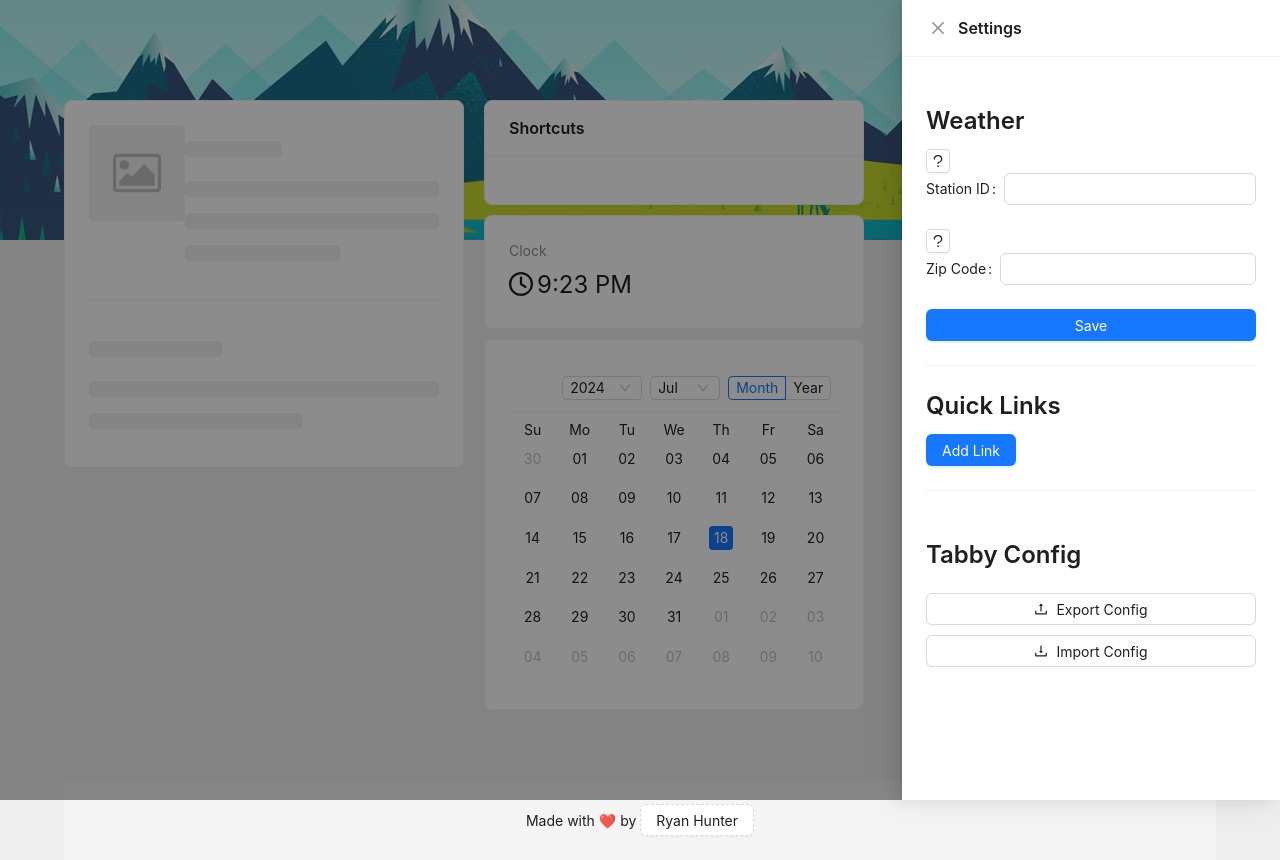
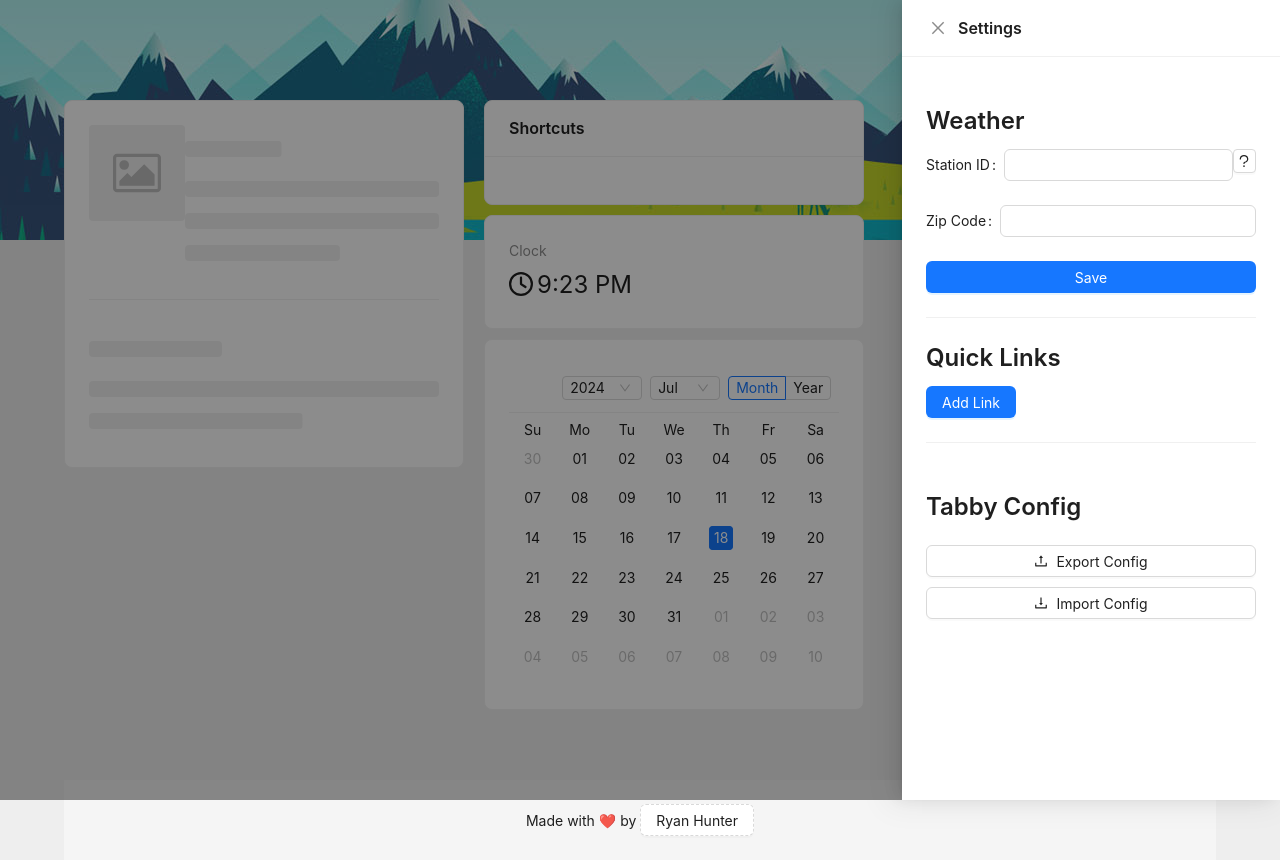
Before and after one commit to iap128/tabby, a React (Create React App) app: page / in a window 1280 px wide. Both pictures are taken after a click on the button 873 px from the left and 88 px from the top of the page. Built offline with nearby package versions, Linux system fonts and the light colour scheme.

Commit message:
Removed extra help button

```diff
--- a/src/personalization/Settings.tsx
+++ b/src/personalization/Settings.tsx
@@ -1,4 +1,4 @@
-import { Button, Divider, Drawer, Form, Input, Typography } from 'antd';
+import { Button, Divider, Drawer, Flex, Form, Input, Typography } from 'antd';
 import { Config } from '../Config';
 import { FC, useState } from 'react';
 import LinkAdder from '../LinkAdder';
@@ -44,16 +44,7 @@ const Settings: FC<Props> = ({ open, setOpen }) => {
       <Form form={form} onFinish={closeFunction} autoComplete='off'>
         <Typography.Title level={3}>Weather</Typography.Title>
 
-        <Button
-          size='small'
-          icon={<QuestionOutlined />}
-          onClick={() =>
-            window.open(
-              'https://openthings.freshdesk.com/support/solutions/articles/5000017485-getting-a-weather-underground-wu-api-key',
-            )
-          }
-        />
-
+        <Flex>
           <Form.Item label='Station ID' name='station' initialValue={Config.stationID}>
             <Input />
           </Form.Item>
@@ -62,6 +53,7 @@ const Settings: FC<Props> = ({ open, setOpen }) => {
             icon={<QuestionOutlined />}
             onClick={() => window.open('https://www.wunderground.com/pws/overview')}
           />
+        </Flex>
 
         <Form.Item label='Zip Code' name='zip' initialValue={Config.weatherZip}>
           <Input />
```
Lines whose indentation alone changed are shown as unchanged.
